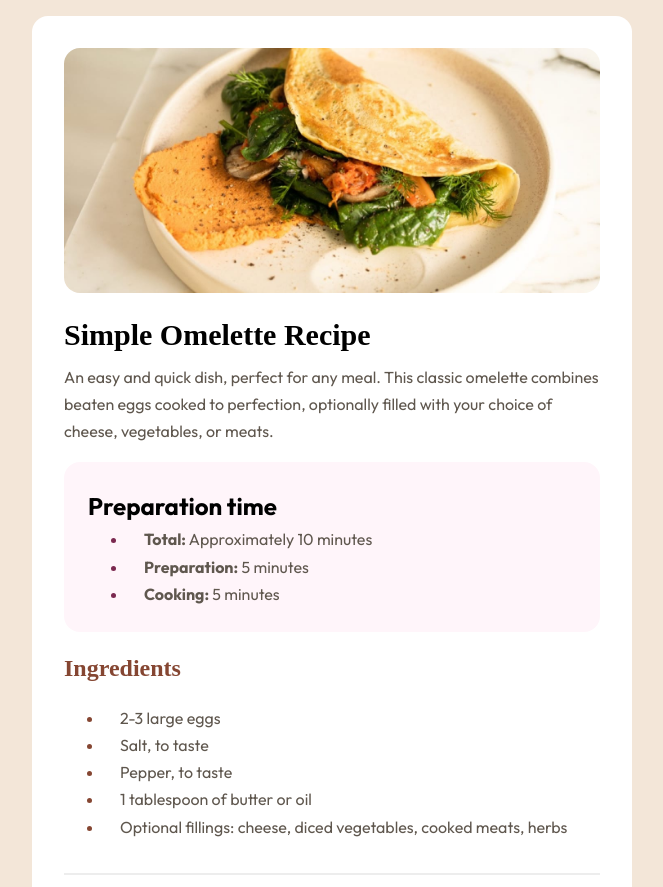
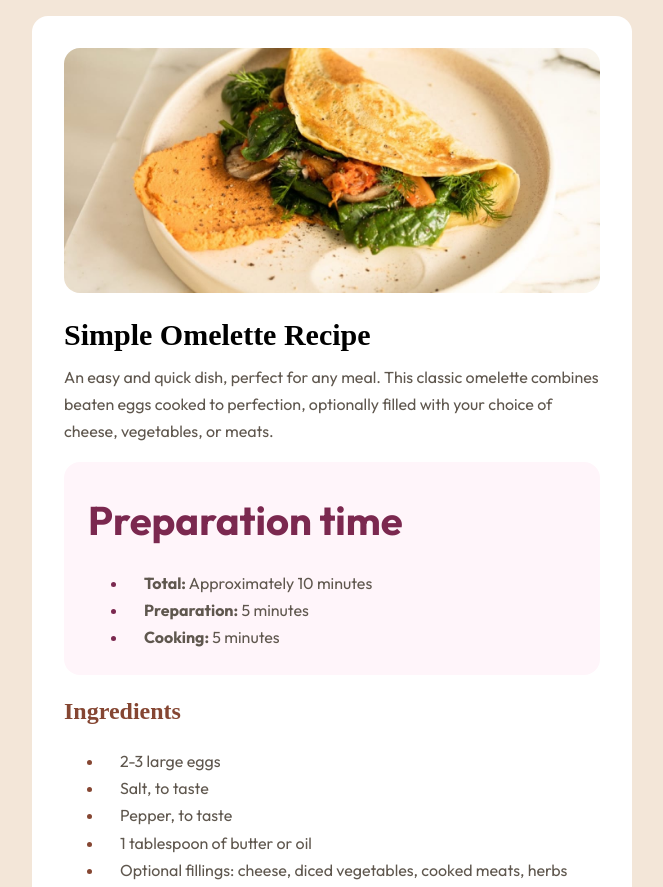
Before and after one commit to deepikaa0402/FMRecipePage, a plain HTML site: page index.html in a window 1280 px wide. Shown: the top 887 px of the page, without its empty margins (308-971 px from the left). Drawn offline with Linux system fonts and the light colour scheme.

Commit message:
Update style.css

```diff
--- a/style.css
+++ b/style.css
@@ -53,10 +53,11 @@ article p{
     margin-bottom: 1rem;
     font-family: Outfit;
 margin-top: 1rem;}
-.prep h3{
+.prep h2{
     color: hsl(332, 51%, 32%);
     font-weight: 700;
     margin-bottom: 1rem;
+    font-size: 2.5rem;
 }
 .prep li{
     color: hsl(30, 10%, 34%);
```
